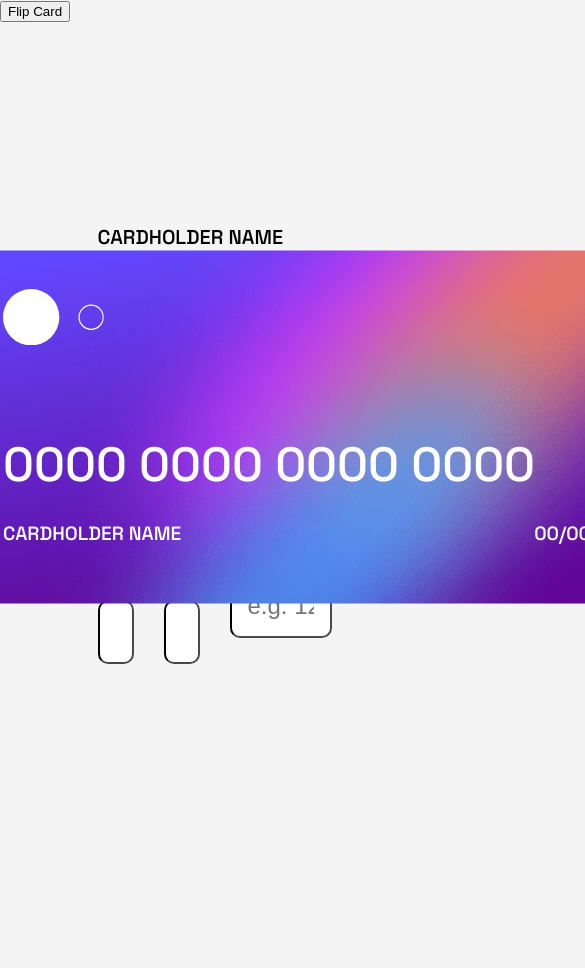
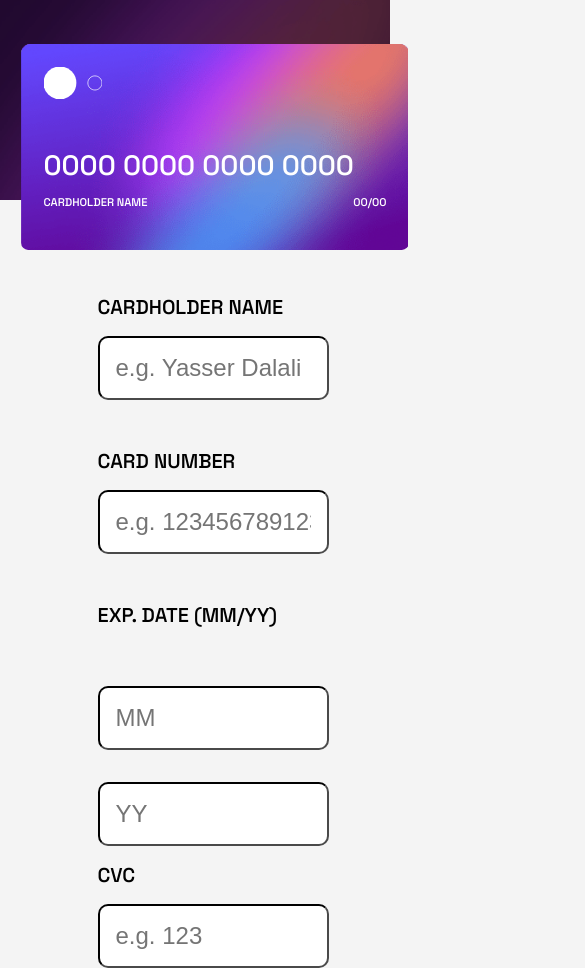
Before and after one commit to YasserDalali/Interactive-card, a plain HTML site: page index.html in a window 390 px wide. Shown: the top 968 px of the page, 585 px wide, since content can reach past the window. Before the commit the page ends 866 px from the top, so only its background shows below. Drawn offline with Linux system fonts and the light colour scheme.

Commit message:
responsivness added

```diff
--- a/index.html
+++ b/index.html
@@ -9,7 +9,6 @@
 
 </head>
 <body onkeyup="update()">
-  <button id="flipButton" onclick="flip()">Flip Card</button>
 
 <main>
 
@@ -36,11 +35,11 @@
     <input type="text" name="" id="number" placeholder="e.g. 1234567891230000" maxlength="16" onclick="flip('front')">
 <br>
 
-    <div style="display: flex;">
+    <div class="div-flex">
       <div>
     <label for="">EXP. DATE (MM/YY)</label>
 
-    <div style="display: flex;">
+    <div class="div-flex">
 
     <br>
     <input type="text" class="lower date" name="" id="MM" placeholder="MM" maxlength="2" min="1" max="12" onclick="flip('front')">
@@ -50,7 +49,8 @@
   </div>
 
   <div>
-    <label for="">CVC</label>
+
+    <label for="" id="cvclabel">CVC</label>
 
     <br>
     <input type="text" class="lower" name="" id="cvc" placeholder="e.g. 123" maxlength="3" minlength="3" onclick="flip('back')">
--- a/style.css
+++ b/style.css
@@ -84,3 +84,25 @@ main > .form {
 }
 
 /*? ---------------------------------------------------------- */
+
+.div-flex {display: flex;}
+
+/** RESPONSIVNESS ---------------------------------------------------------- */
+
+@media (max-width: 1600px) {
+    main {flex-direction: column; align-items: center;}
+    main > .card {scale: 0.7; position: relative; display: block;}
+    .filler {position: absolute;
+        height: 200px; width: 100%;}
+        .form input.date {width: 100%;}
+        .div-flex  {flex-direction: column; gap: 1rem;}
+
+
+}
+
+
+
+
+
+
+/** ---------------------------------------------------------- */
```
